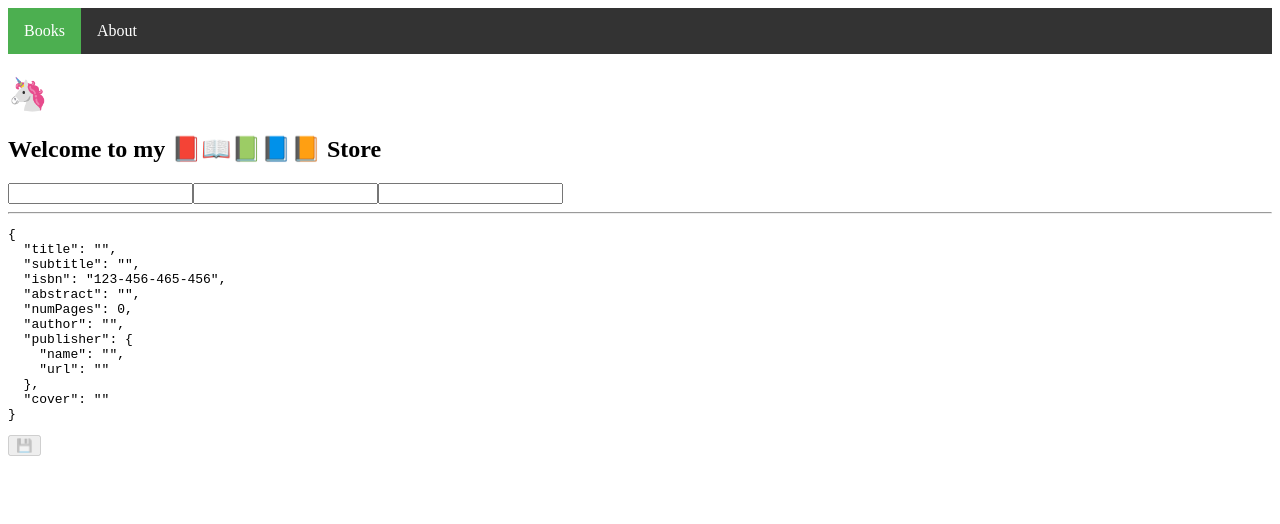
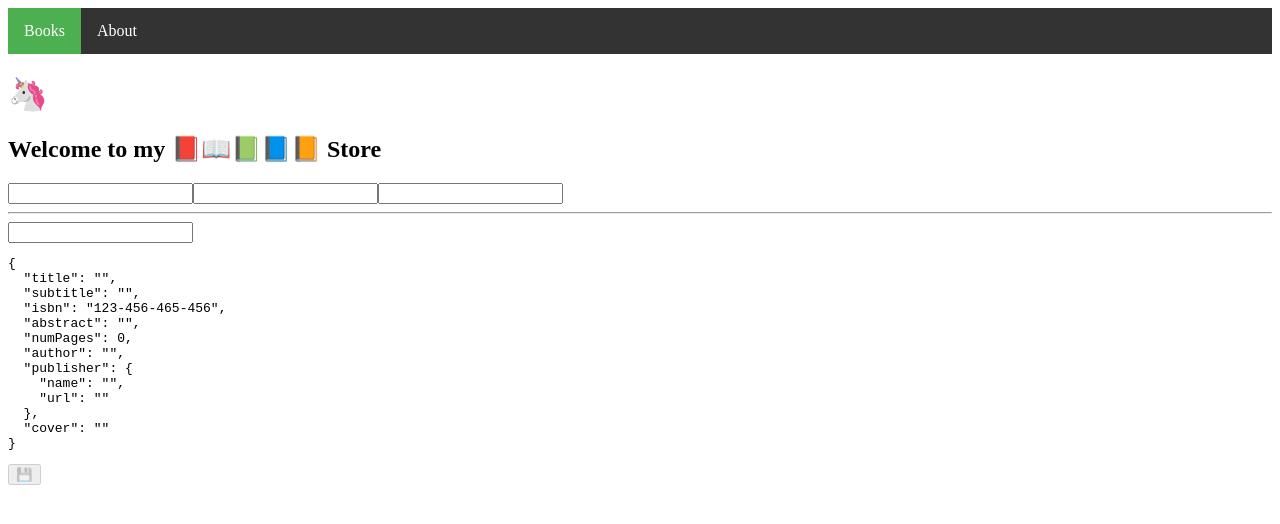
Before and after one commit to web-dave/remote, an Angular app: page /buecher/new in a window 1280 px wide. Shown: the top 524 px of the page. Built offline with nearby package versions, Linux system fonts and the light colour scheme.

Commit message:
form groups in template

```diff
--- a/src/app/books/book-new/book-new.component.html
+++ b/src/app/books/book-new/book-new.component.html
@@ -19,6 +19,9 @@
   <hr />
   <!-- <pre>{{ form.value | json }}</pre>
   <hr />-->
+  <div formGroupName="publisher">
+    <input type="text" formControlName="name" />
+  </div>
   <pre>{{ bookForm.value | json }}</pre>
   <button type="submit" [disabled]="!bookForm.valid">💾</button>
 </form>
```
